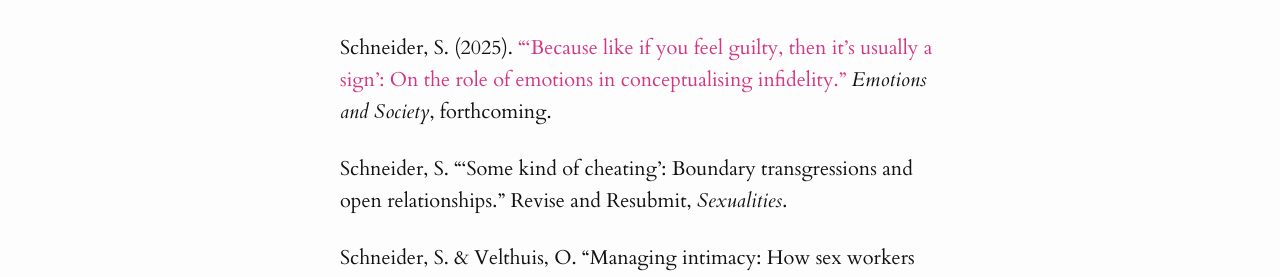
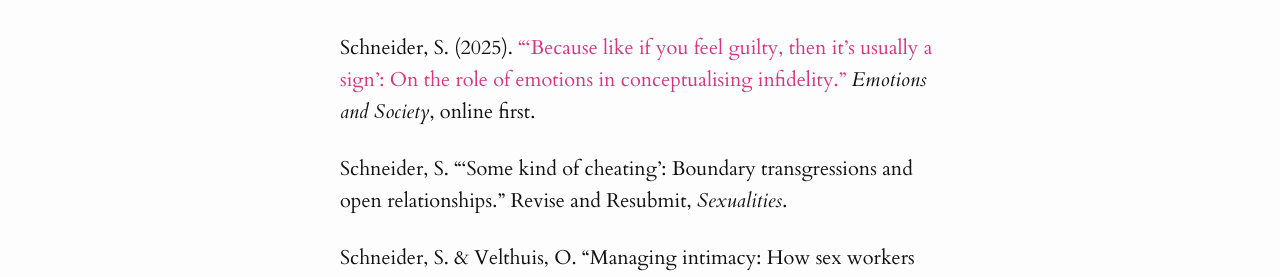
Before and after one commit to simone-schneider/simone-schneider.github.io, a Jekyll site: the page built from _pages/publications.md, in a window 1280 px wide. Shown: the part 160-437 px from the top of the page. Built offline with Jekyll 4.4.1, drawn with Linux system fonts in a browser that asks for light colours.

Commit message:
Update publications.md

```diff
--- a/_pages/publications.md
+++ b/_pages/publications.md
@@ -8,7 +8,7 @@
 
 
 
-Schneider, S. (2025). ["'Because like if you feel guilty, then it's usually a sign': On the role of emotions in conceptualising infidelity."](https://doi.org/10.1332/26316897Y2025D000000056) *Emotions and Society*, forthcoming.
+Schneider, S. (2025). ["'Because like if you feel guilty, then it's usually a sign': On the role of emotions in conceptualising infidelity."](https://doi.org/10.1332/26316897Y2025D000000056) *Emotions and Society*, online first.
 
 Schneider, S. "'Some kind of cheating': Boundary transgressions and open relationships." Revise and Resubmit, *Sexualities*.
 
```
